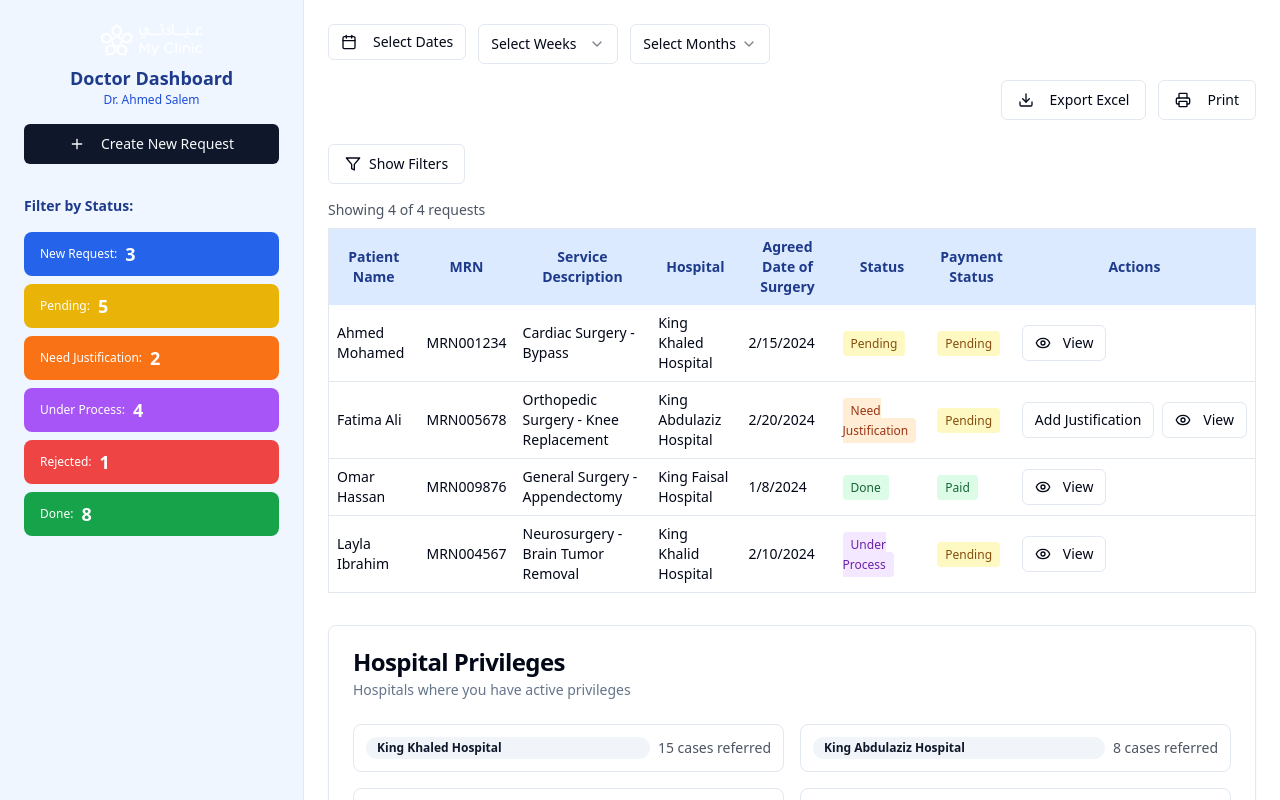
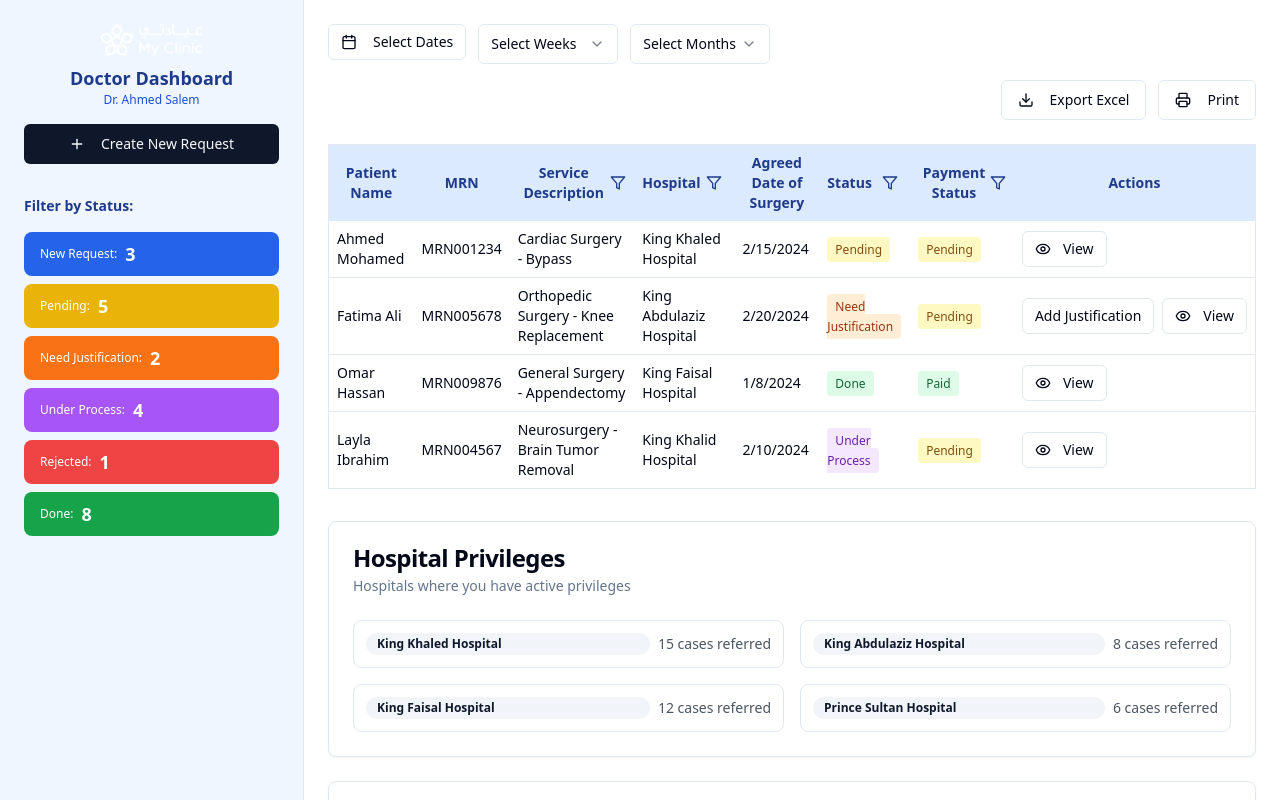
Before and after one commit to inpatient-MyClinic/Inpatienteam-clinic.Dr.Wail, a React (Vite) app: page /doctor-dashboard in a window 1280 px wide. Shown: the top 800 px of the page. Built offline with nearby package versions, Linux system fonts and the light colour scheme.

Commit message:
Add column filtering to table
Implement column filtering for service description, hospital, status, and payment status in the RequestsTable. Add a clear filter option.

```diff
--- a/src/components/RequestsTable.tsx
+++ b/src/components/RequestsTable.tsx
@@ -1,12 +1,14 @@
+
 import React, { useState } from "react";
 import { Button } from "@/components/ui/button";
-import { Eye, Download, FileText, Send, Filter, X } from "lucide-react";
+import { Eye, Download, FileText, Send, Filter, X, ChevronDown } from "lucide-react";
 import { Dialog, DialogContent, DialogDescription, DialogHeader, DialogTitle, DialogTrigger } from "@/components/ui/dialog";
 import { Label } from "@/components/ui/label";
 import { Textarea } from "@/components/ui/textarea";
 import { Badge } from "@/components/ui/badge";
 import { Input } from "@/components/ui/input";
 import { Select, SelectContent, SelectItem, SelectTrigger, SelectValue } from "@/components/ui/select";
+import { Popover, PopoverContent, PopoverTrigger } from "@/components/ui/popover";
 import { useToast } from "@/hooks/use-toast";
 
 interface Request {
@@ -45,7 +47,6 @@ export default function RequestsTable({
   REQUEST_STATUSES
 }: RequestsTableProps) {
   const [justificationText, setJustificationText] = useState("");
-  const [showFilters, setShowFilters] = useState(false);
 
   // Filter states
   const [serviceFilter, setServiceFilter] = useState("");
@@ -286,19 +287,12 @@ export default function RequestsTable({
 
   return (
     <div className="overflow-x-auto mb-8">
-      {/* Filter Controls */}
-      <div className="mb-4 space-y-4">
-        <div className="flex items-center justify-between">
-          <Button
-            variant="outline"
-            onClick={() => setShowFilters(!showFilters)}
-            className="flex items-center gap-2"
-          >
-            <Filter className="w-4 h-4" />
-            {showFilters ? "Hide Filters" : "Show Filters"}
-          </Button>
-
+      {/* Clear All Filters Button */}
       {hasActiveFilters && (
+        <div className="mb-4 flex justify-between items-center">
+          <div className="text-sm text-gray-600">
+            Showing {filteredRequests.length} of {requests.length} requests (filtered)
+          </div>
           <Button
             variant="ghost"
             onClick={clearAllFilters}
@@ -307,30 +301,64 @@ export default function RequestsTable({
             <X className="w-4 h-4" />
             Clear All Filters
           </Button>
+        </div>
       )}
-        </div>
 
-        {showFilters && (
-          <div className="grid grid-cols-1 md:grid-cols-2 lg:grid-cols-4 gap-4 p-4 bg-gray-50 rounded-lg">
-            {/* Service Description Filter */}
-            <div>
-              <Label className="text-sm font-medium mb-2 block">Service Description</Label>
+      <table className="w-full border text-sm rounded">
+        <thead className="bg-blue-100 text-blue-900">
+          <tr>
+            <th className="p-2">Patient Name</th>
+            <th className="p-2">MRN</th>
+            <th className="p-2 relative">
+              <div className="flex items-center justify-between">
+                Service Description
+                <Popover>
+                  <PopoverTrigger asChild>
+                    <Button variant="ghost" size="sm" className="h-6 w-6 p-0">
+                      <Filter className="h-3 w-3" />
+                    </Button>
+                  </PopoverTrigger>
+                  <PopoverContent className="w-64 p-3 bg-white border shadow-lg z-50">
+                    <div className="space-y-2">
+                      <Label className="text-sm font-medium">Filter by Service</Label>
                       <Input
-                placeholder="Filter by service..."
+                        placeholder="Search services..."
                         value={serviceFilter}
                         onChange={(e) => setServiceFilter(e.target.value)}
                         className="w-full"
                       />
+                      {serviceFilter && (
+                        <Button
+                          variant="ghost"
+                          size="sm"
+                          onClick={() => setServiceFilter("")}
+                          className="w-full text-xs"
+                        >
+                          Clear
+                        </Button>
+                      )}
                     </div>
-
-            {/* Hospital Filter */}
-            <div>
-              <Label className="text-sm font-medium mb-2 block">Hospital</Label>
+                  </PopoverContent>
+                </Popover>
+              </div>
+            </th>
+            <th className="p-2 relative">
+              <div className="flex items-center justify-between">
+                Hospital
+                <Popover>
+                  <PopoverTrigger asChild>
+                    <Button variant="ghost" size="sm" className="h-6 w-6 p-0">
+                      <Filter className="h-3 w-3" />
+                    </Button>
+                  </PopoverTrigger>
+                  <PopoverContent className="w-56 p-3 bg-white border shadow-lg z-50">
+                    <div className="space-y-2">
+                      <Label className="text-sm font-medium">Filter by Hospital</Label>
                       <Select value={hospitalFilter} onValueChange={setHospitalFilter}>
-                <SelectTrigger>
-                  <SelectValue placeholder="All hospitals" />
+                        <SelectTrigger className="w-full">
+                          <SelectValue placeholder="Select hospital" />
                         </SelectTrigger>
-                <SelectContent>
+                        <SelectContent className="bg-white">
                           <SelectItem value="">All hospitals</SelectItem>
                           {uniqueHospitals.map((hospital) => (
                             <SelectItem key={hospital} value={hospital}>
@@ -339,16 +367,39 @@ export default function RequestsTable({
                           ))}
                         </SelectContent>
                       </Select>
+                      {hospitalFilter && (
+                        <Button
+                          variant="ghost"
+                          size="sm"
+                          onClick={() => setHospitalFilter("")}
+                          className="w-full text-xs"
+                        >
+                          Clear
+                        </Button>
+                      )}
                     </div>
-
-            {/* Status Filter */}
-            <div>
-              <Label className="text-sm font-medium mb-2 block">Status</Label>
+                  </PopoverContent>
+                </Popover>
+              </div>
+            </th>
+            <th className="p-2">Agreed Date of Surgery</th>
+            <th className="p-2 relative">
+              <div className="flex items-center justify-between">
+                Status
+                <Popover>
+                  <PopoverTrigger asChild>
+                    <Button variant="ghost" size="sm" className="h-6 w-6 p-0">
+                      <Filter className="h-3 w-3" />
+                    </Button>
+                  </PopoverTrigger>
+                  <PopoverContent className="w-48 p-3 bg-white border shadow-lg z-50">
+                    <div className="space-y-2">
+                      <Label className="text-sm font-medium">Filter by Status</Label>
                       <Select value={statusFilter} onValueChange={setStatusFilter}>
-                <SelectTrigger>
-                  <SelectValue placeholder="All statuses" />
+                        <SelectTrigger className="w-full">
+                          <SelectValue placeholder="Select status" />
                         </SelectTrigger>
-                <SelectContent>
+                        <SelectContent className="bg-white">
                           <SelectItem value="">All statuses</SelectItem>
                           {uniqueStatuses.map((status) => (
                             <SelectItem key={status} value={status}>
@@ -357,16 +408,38 @@ export default function RequestsTable({
                           ))}
                         </SelectContent>
                       </Select>
+                      {statusFilter && (
+                        <Button
+                          variant="ghost"
+                          size="sm"
+                          onClick={() => setStatusFilter("")}
+                          className="w-full text-xs"
+                        >
+                          Clear
+                        </Button>
+                      )}
                     </div>
-
-            {/* Payment Status Filter */}
-            <div>
-              <Label className="text-sm font-medium mb-2 block">Payment Status</Label>
+                  </PopoverContent>
+                </Popover>
+              </div>
+            </th>
+            <th className="p-2 relative">
+              <div className="flex items-center justify-between">
+                Payment Status
+                <Popover>
+                  <PopoverTrigger asChild>
+                    <Button variant="ghost" size="sm" className="h-6 w-6 p-0">
+                      <Filter className="h-3 w-3" />
+                    </Button>
+                  </PopoverTrigger>
+                  <PopoverContent className="w-48 p-3 bg-white border shadow-lg z-50">
+                    <div className="space-y-2">
+                      <Label className="text-sm font-medium">Filter by Payment</Label>
                       <Select value={paymentStatusFilter} onValueChange={setPaymentStatusFilter}>
-                <SelectTrigger>
-                  <SelectValue placeholder="All payment statuses" />
+                        <SelectTrigger className="w-full">
+                          <SelectValue placeholder="Select payment status" />
                         </SelectTrigger>
-                <SelectContent>
+                        <SelectContent className="bg-white">
                           <SelectItem value="">All payment statuses</SelectItem>
                           {uniquePaymentStatuses.map((status) => (
                             <SelectItem key={status} value={status}>
@@ -375,27 +448,21 @@ export default function RequestsTable({
                           ))}
                         </SelectContent>
                       </Select>
-            </div>
-          </div>
+                      {paymentStatusFilter && (
+                        <Button
+                          variant="ghost"
+                          size="sm"
+                          onClick={() => setPaymentStatusFilter("")}
+                          className="w-full text-xs"
+                        >
+                          Clear
+                        </Button>
                       )}
                     </div>
-
-      {/* Results count */}
-      <div className="mb-2 text-sm text-gray-600">
-        Showing {filteredRequests.length} of {requests.length} requests
-        {hasActiveFilters && " (filtered)"}
+                  </PopoverContent>
+                </Popover>
               </div>
-
-      <table className="w-full border text-sm rounded">
-        <thead className="bg-blue-100 text-blue-900">
-          <tr>
-            <th className="p-2">Patient Name</th>
-            <th className="p-2">MRN</th>
-            <th className="p-2">Service Description</th>
-            <th className="p-2">Hospital</th>
-            <th className="p-2">Agreed Date of Surgery</th>
-            <th className="p-2">Status</th>
-            <th className="p-2">Payment Status</th>
+            </th>
             <th className="p-2">Actions</th>
           </tr>
         </thead>
```
Lines whose indentation alone changed are shown as unchanged.
